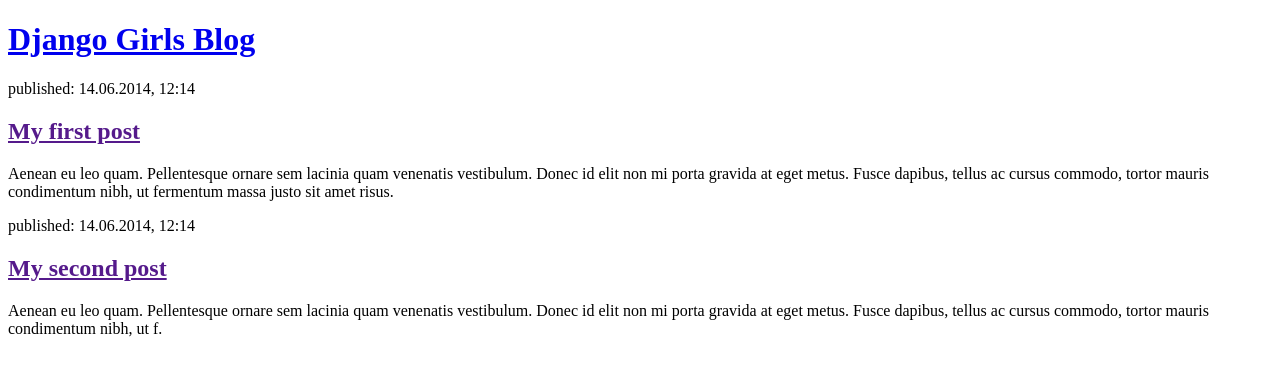
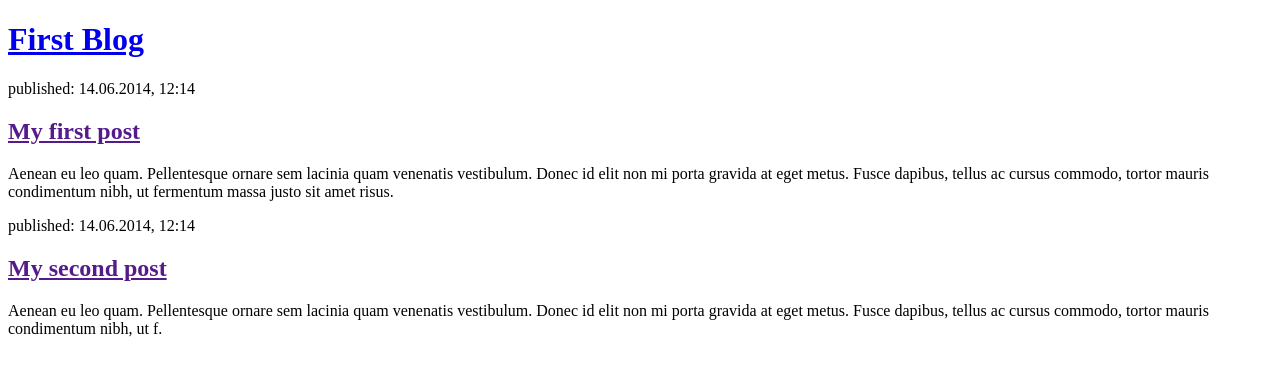
Before and after one commit to wecax/first-django-blog, a Django app: page / in a window 1280 px wide. Shown: the top 376 px of the page. Run offline with Django 5.2, Linux system fonts and the light colour scheme.

Commit message:
Changed title and header text

```diff
--- a/blogapp/templates/blogapp/post_list.html
+++ b/blogapp/templates/blogapp/post_list.html
@@ -5,7 +5,7 @@
     </head>
     <body>
         <header>
-            <h1><a href="/">Django Girls Blog</a></h1>
+            <h1><a href="/">First Blog</a></h1>
         </header>
 
         <article>
```
